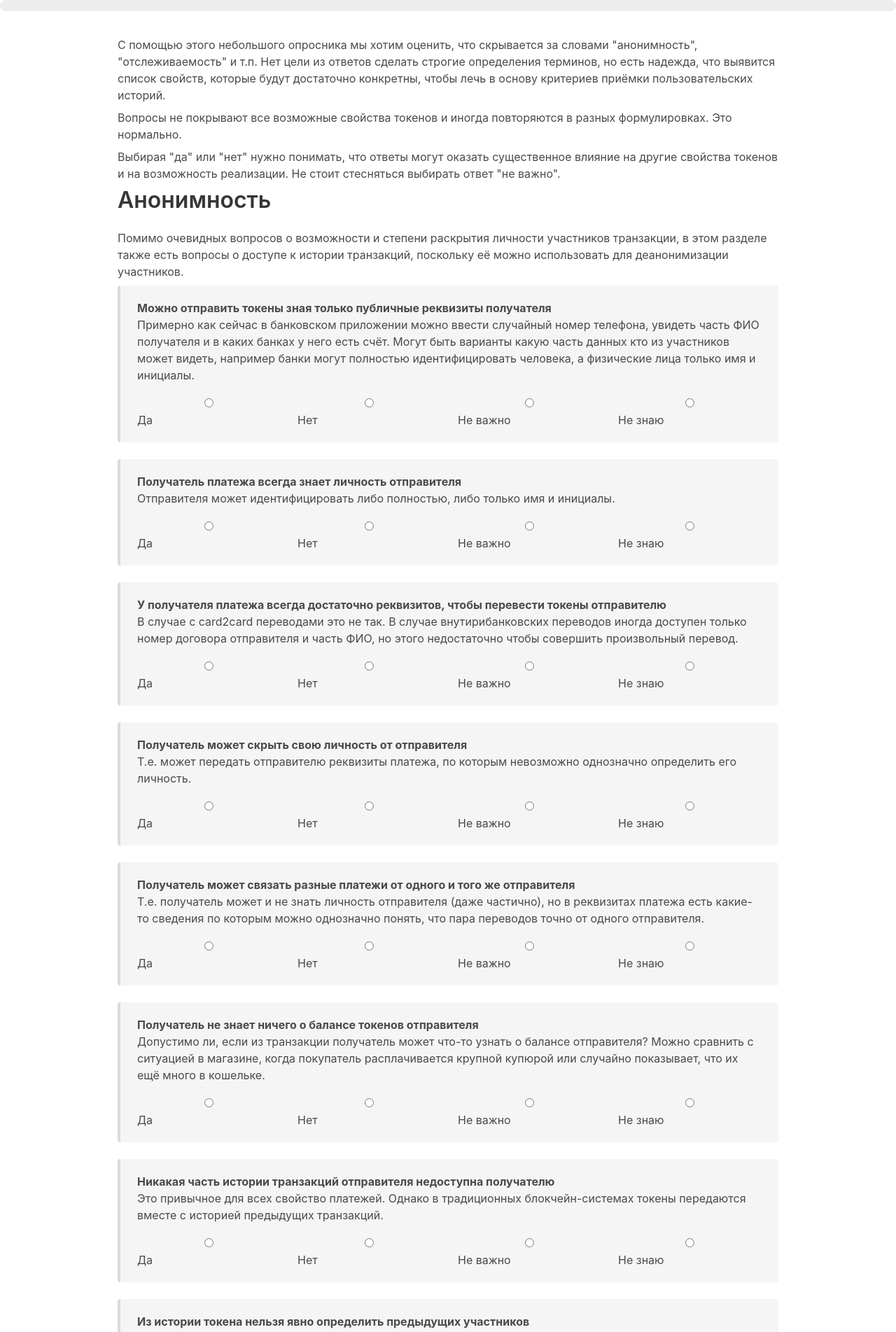
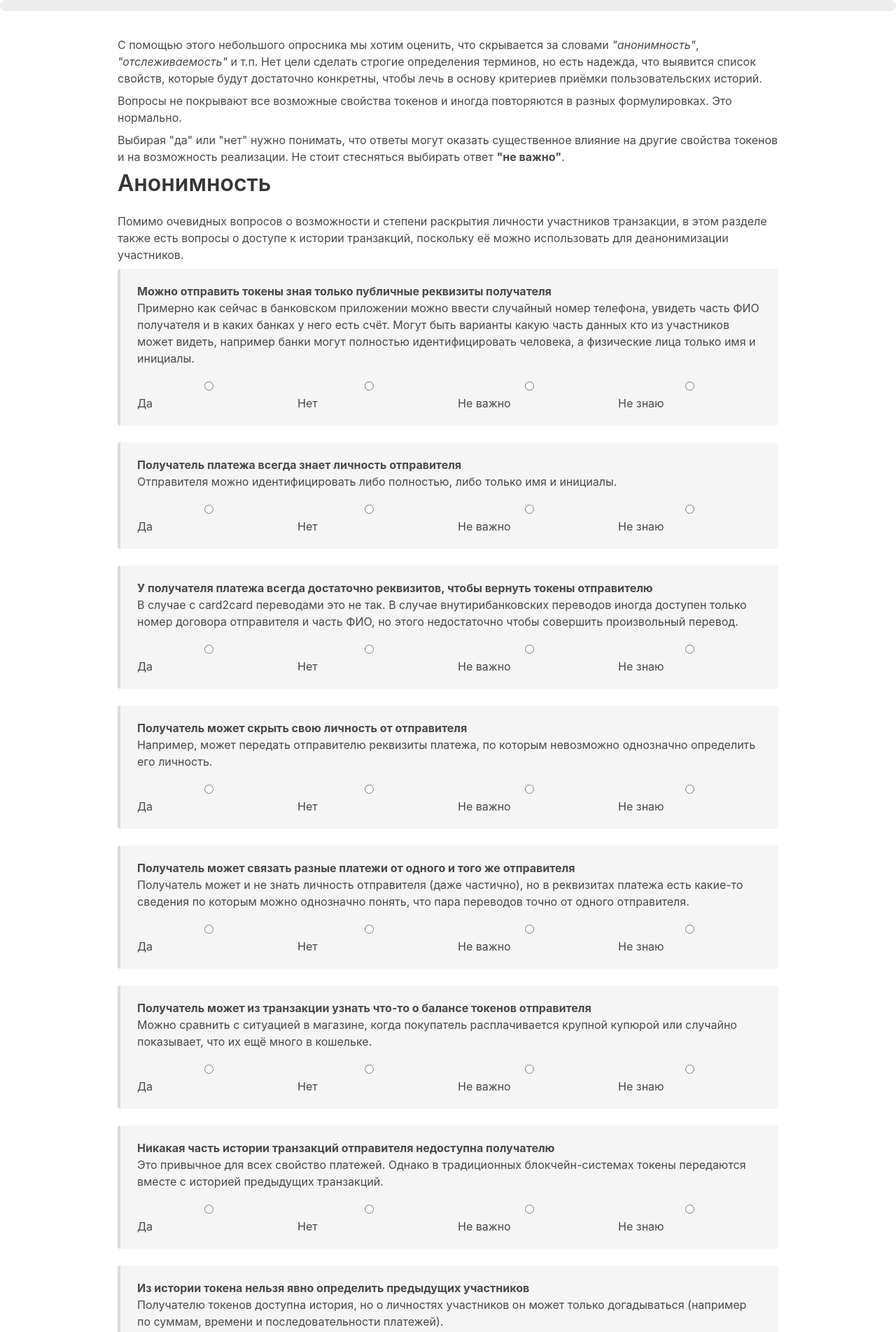
Before and after one commit to jorpic/questionary, a Preact app: page / in a window 1280 px wide. Shown: the top 1903 px of the page at 70% size. Built offline with nearby package versions, Linux system fonts and the light colour scheme.

Commit message:
Fix cookie handling

```diff
--- a/questions.yaml
+++ b/questions.yaml
@@ -1,16 +1,17 @@
 - note: |
     С помощью этого небольшого опросника мы хотим оценить, что скрывается за
-    словами "анонимность", "отслеживаемость" и т.п.  Нет цели из ответов
-    сделать строгие определения терминов, но есть надежда, что выявится список
-    свойств, которые будут достаточно конкретны, чтобы лечь в основу критериев
-    приёмки пользовательских историй.
+    словами <em>"анонимность"</em>,
+    <em>"отслеживаемость"</em>&nbsp;и&nbsp;т.п. Нет цели сделать строгие
+    определения терминов, но есть надежда, что выявится список свойств,
+    которые будут достаточно конкретны, чтобы лечь в основу критериев приёмки
+    пользовательских историй.
 - note: |
     Вопросы не покрывают все возможные свойства токенов и иногда повторяются
     в разных формулировках. Это нормально.
 - note: |
     Выбирая "да" или "нет" нужно понимать, что ответы могут оказать
     существенное влияние на другие свойства токенов и на возможность
-    реализации. Не стоит стесняться выбирать ответ "не важно".
+    реализации. Не стоит стесняться выбирать ответ <b>"не важно"</b>.
 
 - Анонимность:
   - note: |
@@ -27,28 +28,26 @@
       физические лица только имя и инициалы.
 
   - Получатель платежа всегда знает личность отправителя: |
-      Отправителя может идентифицировать либо полностью, либо только имя и
+      Отправителя можно идентифицировать либо полностью, либо только имя и
       инициалы.
 
-  - У получателя платежа всегда достаточно реквизитов, чтобы перевести токены отправителю: |
+  - У получателя платежа всегда достаточно реквизитов, чтобы вернуть токены отправителю: |
       В случае с card2card переводами это не так. В случае внутирибанковских
       переводов иногда доступен только номер договора отправителя и часть ФИО,
       но этого недостаточно чтобы совершить произвольный перевод.
 
   - Получатель может скрыть свою личность от отправителя: |
-      T.е. может передать отправителю реквизиты платежа, по которым невозможно
+      Например, может передать отправителю реквизиты платежа, по которым невозможно
       однозначно определить его личность.
 
   - Получатель может связать разные платежи от одного и того же отправителя: |
-      Т.е. получатель может и не знать личность отправителя (даже частично),
+      Получатель может и не знать личность отправителя (даже частично),
       но в реквизитах платежа есть какие-то сведения по которым можно
       однозначно понять, что пара переводов точно от одного отправителя.
 
-  - Получатель не знает ничего о балансе токенов отправителя: |
-      Допустимо ли, если из транзакции получатель может что-то узнать о
-      балансе отправителя? Можно сравнить с ситуацией в магазине, когда
-      покупатель расплачивается крупной купюрой или случайно показывает, что
-      их ещё много в кошельке.
+  - Получатель может из транзакции узнать что-то о балансе токенов отправителя: |
+      Можно сравнить с ситуацией в магазине, когда покупатель расплачивается
+      крупной купюрой или случайно показывает, что их ещё много в кошельке.
 
   - Никакая часть истории транзакций отправителя недоступна получателю: |
       Это привычное для всех свойство платежей. Однако в традиционных
@@ -97,20 +96,9 @@
       >
 
 - Оффлайн:
-  - note: ''
-
-  - Можно в оффлайне проверить, что контрагент не в списке террористов: |
-      В онлайн переводах это можно переложить на банки или нотариусов, при
-      оффлайн-взаимодействии участники должны сами справляться.
-
   - Покупатель может оплатить товары в магазине без подключения к интернету: |
       Это не совсем оффлайн, поскольку в магазине есть интернет. Так же как
       сейчас это можно расплатиться картой.
-
-  - Полученные в оффлайне токены, можно использовать без подключения к интернету: |
-      Отправитель может потратить сдачу от оффлайн транзакции в следующей
-      оффлайн транзакции. Получатель тоже может потратить полученные токены
-      без подключения к интернету.
 
   - Можно проводить анонимные оффлайн транзакции: |
       Это возможно если, не смотря на анонимность во время совершения
@@ -119,10 +107,19 @@
       внесистемным способом (например, как в случае оплаты фaльшивыми
       деньгами).
 
+  - Полученные в оффлайне токены, можно использовать без подключения к интернету: |
+      Отправитель может потратить сдачу от оффлайн транзакции в следующей
+      оффлайн транзакции. Получатель тоже может потратить полученные токены
+      без подключения к интернету.
+
+  - Можно в оффлайне проверить, что контрагент не в списке террористов: |
+      В онлайн переводах это можно переложить на банки или нотариусов, при
+      оффлайн-взаимодействии участники должны сами справляться.
+
 - Финансирование терроризма:
   - note: |
       Раздел сильно перекликается с отслеживаемостью. Здесь собраны вопросы о
-      том как сомнительные транзакции отклоняются самимим участниками без
+      том как сомнительные транзакции отклоняются самими участниками без
       интерактивного участия специального агента, отвечающего за ПОД/ФТ.
       "Регулятор" здесь ― это некий участник с соответствующими полномочиями.
 
@@ -145,10 +142,8 @@
   - note: |
       Здесь мы хотим сравнить токены с наличными деньгами.
 
-  - При утере ключа токены теряются безвозвратно: ''
   - При утере ключа токены можно перевыпустить с новым ключом: ''
   - При утере ключа можно восстановить токены, которые помечены как анонимные: ''
   - При утере оффлайн-токенов, можно восстановить их, когда контрагент подключился к интернету: ''
   - При краже ключа переведённые злоумышленником токены можно вернуть: ''
   - Получателю необходимо интерактивно участвовать в получении денег: ''
-  - Получатель узнаёт о переводе от банка: ''
--- a/src/App.tsx
+++ b/src/App.tsx
@@ -27,8 +27,11 @@ export const App = () => {
   const answered = Object.keys(answers).length
 
   const doSave = () => {
+    let match = document.cookie.match(/qkey=([^;]*)/);
+    const cookieKey = match ? match[1] : Math.random().toString(36);
+    document.cookie = "qkey=" + cookieKey;
     fetch(
-      `https://ssh.fish/q/${document.cookie}`,
+      `https://ssh.fish/q/${cookieKey}`,
       { method: "POST",
         mode: "cors",
         credentials: 'omit',
--- a/src/index.tsx
+++ b/src/index.tsx
@@ -1,8 +1,4 @@
 import {h, render} from "preact"
 import {App} from "./App"
 
-if (!document.cookie) {
-  document.cookie = Math.random().toString(36);
-}
-
 render(<App/>, document.getElementById("app"))
```
